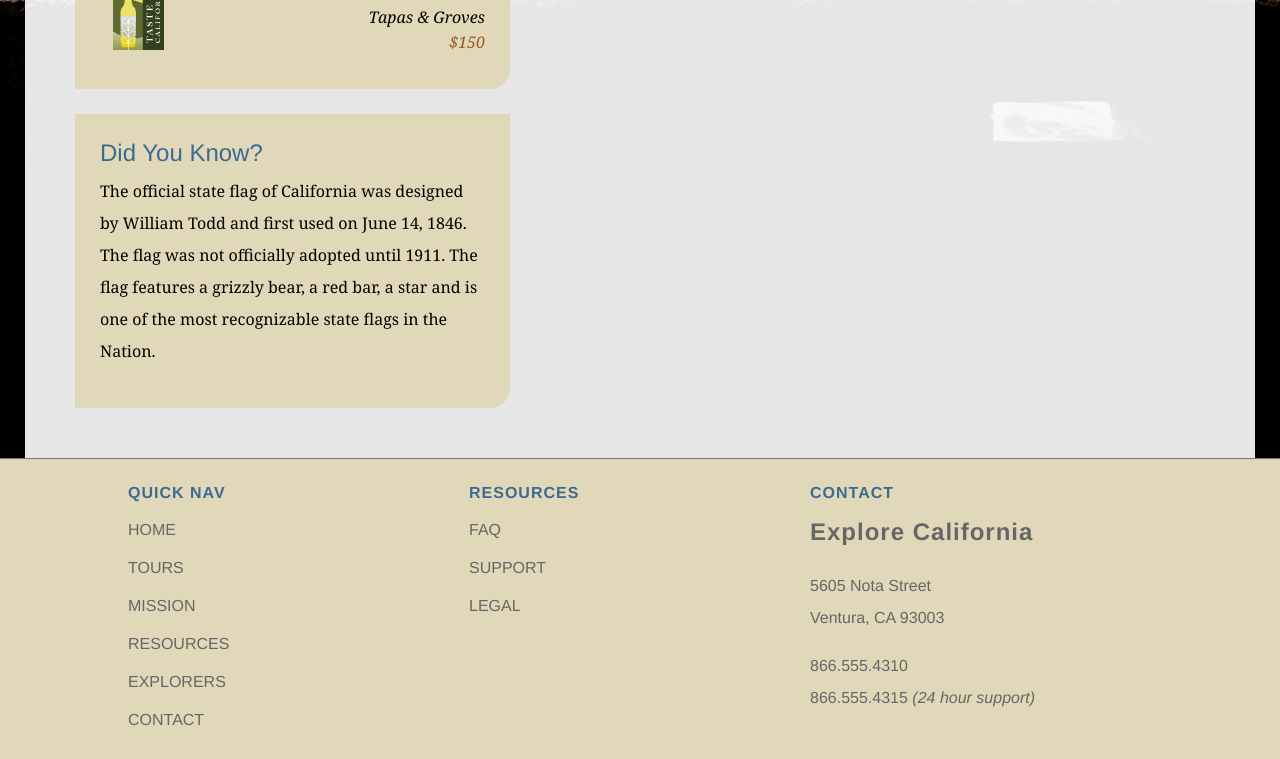
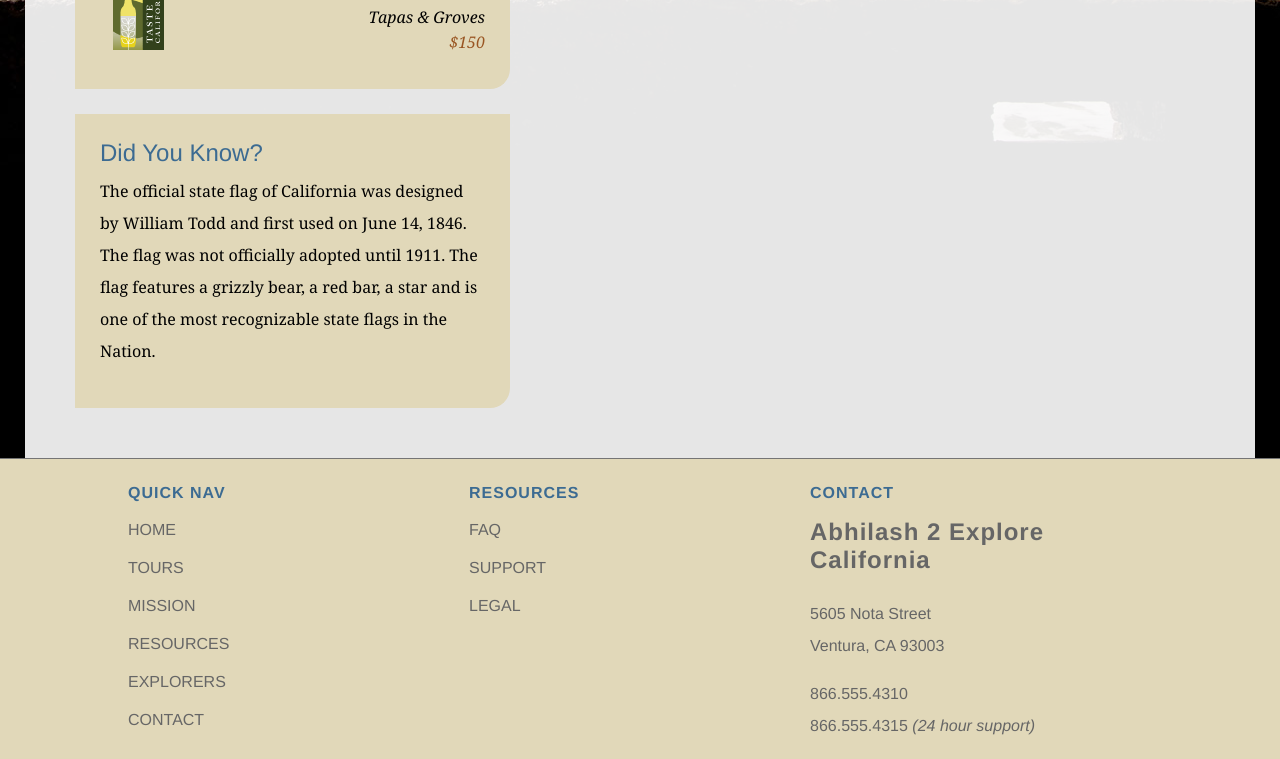
Before and after one commit to abhilash-akula/explore_california, a plain HTML site: page index.html in a window 1280 px wide. Shown: the part 939-1698 px from the top of the page. Drawn offline with Linux system fonts and the light colour scheme.

Commit message:
changed title to abhilash2

```diff
--- a/index.html
+++ b/index.html
@@ -116,7 +116,7 @@
         </div>
         <div id="companyInfo">
           <h1>Contact</h1>
-          <h2>Explore California</h2>
+          <h2>Abhilash 2 Explore California</h2>
           <p>5605 Nota Street<br />
             Ventura, CA 93003</p>
           <p>866.555.4310<br />866.555.4315 <em>(24 hour support)</em></p>
```
